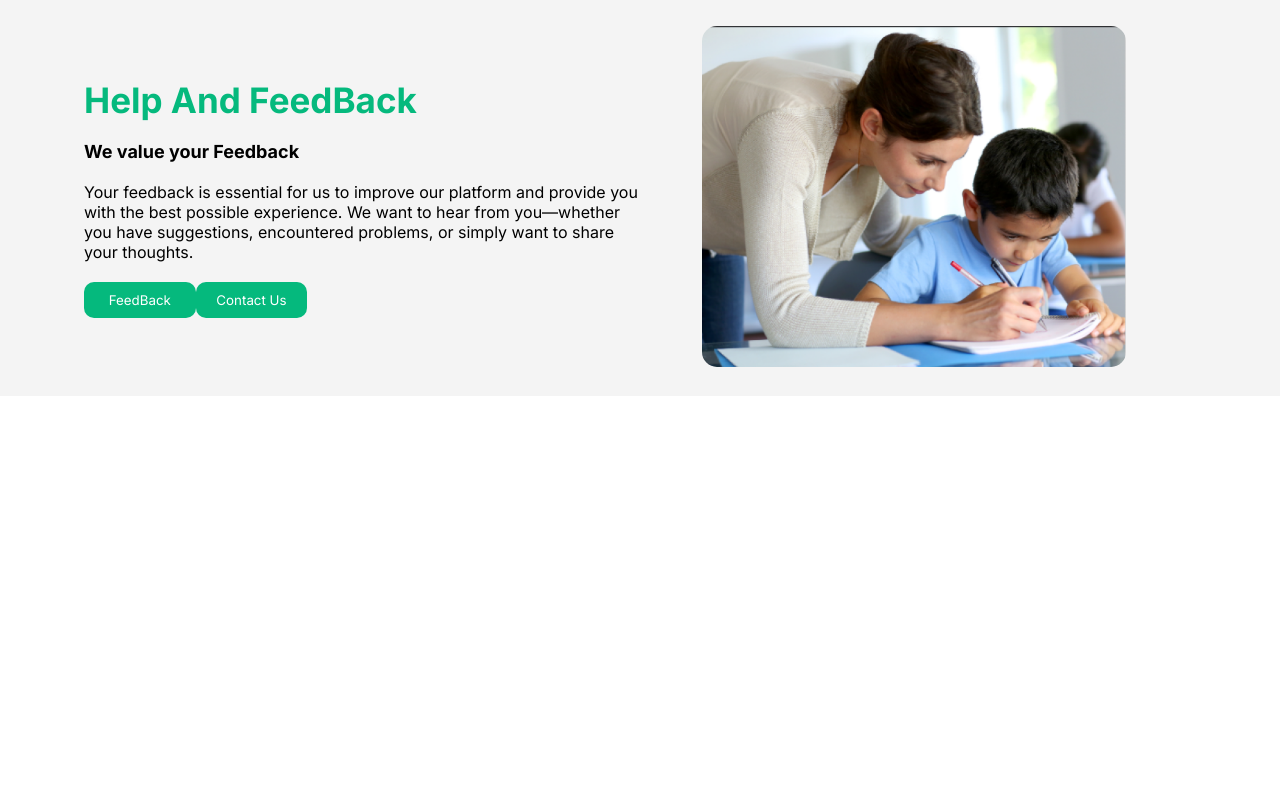
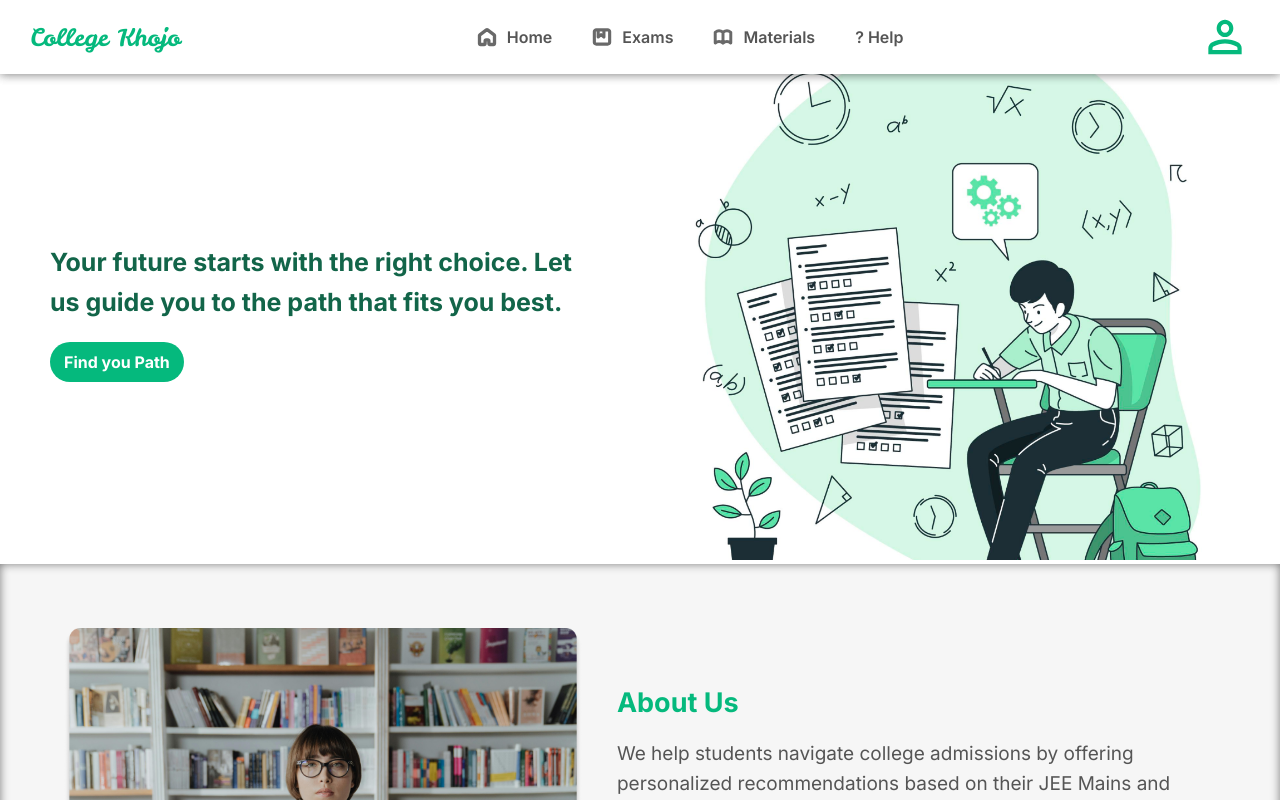
Before and after one commit to ajayverma2611/college-Khojoo, a React (Create React App) app in the folder client/: page / in a window 1280 px wide. Shown: the top 800 px of the page. Built offline with nearby package versions, Linux system fonts and the light colour scheme.

Commit message:
Routing updated

```diff
--- a/client/src/App.js
+++ b/client/src/App.js
@@ -1,17 +1,33 @@
-import { BrowserRouter, Routes, Route } from 'react-router-dom';
+import { BrowserRouter, Routes, Route, useLocation } from 'react-router-dom';
 import './App.css';
 import FeedBack from './Presentation/Pages/FeedBack';
 import Home from './Presentation/Pages/Home';
+import MockTestPage from './Presentation/Pages/MockTestPage';
+import Navbar from './Presentation/Components/Navbar';
+import InstructionPage from './Presentation/Pages/InstructionPage';
 
 function App() {
+  const location = useLocation();
+  const shownavbar = location.pathname !== "/signup" && location.pathname !== "/login";
   return (
-   <BrowserRouter>
-    <Routes>
-      <Route path="/" element={<FeedBack />} />
-      <Route path="/home" element={<Home />} />
-    </Routes>
-   </BrowserRouter>
+    <div>
+      {shownavbar && <Navbar />}
+      <Routes>
+        <Route path="/" element={<Home />} />
+        <Route path="/home" element={<Home />} />
+        <Route path="/helpandfeedback" element={<FeedBack />} />
+        <Route path="/tests" element={<MockTestPage />}/>
+        <Route path="/instructionpage" element={<InstructionPage />} />
+      </Routes>
+    </div>
   );
 }
+function AppWrapper(){
+  return(
+    <BrowserRouter>
+      <App/>
+    </BrowserRouter>
+  )
+}
 
-export default App;
+export default AppWrapper;
--- a/client/src/Presentation/Components/AvailableMocktests.js
+++ b/client/src/Presentation/Components/AvailableMocktests.js
@@ -1,5 +1,6 @@
 import "../Styles/AvailableMocktests.css";
 import { tests } from "../../Application/Services";
+import { Link } from "react-router-dom";
 const AvailableMocktests = () => {
   return (
     <div className="mocktestmaincontainer">
@@ -14,6 +15,7 @@ const AvailableMocktests = () => {
                     <h2 className="testName">{test}</h2>
                     <p className="badges">3 hours</p>
                     <p className="badges">300 Marks</p>
+                    <p className="startbtn">Start Test</p>
                   </div>
                   <p className = "noofques">No of Questions: 75 | Maths: 25 | Physics: 25 | Chemistry: 25</p>
                 </div>
--- a/client/src/Presentation/Components/Navbar.js
+++ b/client/src/Presentation/Components/Navbar.js
@@ -4,6 +4,7 @@ import home from '../Assests/navbar-icons/home.svg';
 import exam from '../Assests/navbar-icons/exams.svg';
 import materials from '../Assests/navbar-icons/materials.svg';
 import { useState, useRef, useEffect } from 'react';
+import { Link } from 'react-router-dom';
 
 const Navbar = () => {
     const [showDropdown, setShowDropdown] = useState(false);
@@ -41,18 +42,18 @@ const Navbar = () => {
                 </div>
                 <div className="nav-link">
                     <img src={home} alt="Home" />
-                    <a href="/home">Home</a>
+                    <Link to="/home">Home</Link>
                 </div>
                 <div className="nav-link">
                     <img src={exam} alt="Exams" />
-                    <a href="/#">Exams</a>
+                    <Link to="/tests">Exams</Link>
                 </div>
                 <div className="nav-link">
                     <img src={materials} alt="Materials" />
-                    <a href="/#">Materials</a>
+                    <Link to="/#">Materials</Link>
                 </div>
                 <div className="nav-link">
-                    <a href="/#">? Help</a>
+                    <Link to="/helpandfeedback">? Help</Link>
                 </div>
             </div>
 
@@ -70,18 +71,18 @@ const Navbar = () => {
             <div className="nav-links">
                 <div className="nav-link">
                     <img src={home} alt="Home" />
-                    <a href="/home">Home</a>
+                    <Link to="/home">Home</Link>
                 </div>
                 <div className="nav-link">
                     <img src={exam} alt="Exams" />
-                    <a href="/#">Exams</a>
+                    <Link to="/tests">Exams</Link>
                 </div>
                 <div className="nav-link">
                     <img src={materials} alt="Materials" />
-                    <a href="/#">Materials</a>
+                    <Link to="/#">Materials</Link>
                 </div>
                 <div className="nav-link">
-                    <a href="/#">? Help</a>
+                    <Link to="/helpandfeedback">? Help</Link>
                 </div>
             </div>
 
--- a/client/src/Presentation/Pages/FeedBack.js
+++ b/client/src/Presentation/Pages/FeedBack.js
@@ -1,8 +1,10 @@
 import HelpAndFeedBack from "../Components/HelpAndFeedBack"
+import FAQ from "../Components/FAQ"
 const FeedBack = () => {
   return (
     <div>
       <HelpAndFeedBack/>
+      <FAQ />
     </div>
   )
 }
--- a/client/src/Presentation/Pages/InstructionPage.js
+++ b/client/src/Presentation/Pages/InstructionPage.js
@@ -1,3 +1,4 @@
+import { Link } from "react-router-dom"
 import "../Styles/InstructionPage.css"
 const InstructionPage = () => {
   return (
@@ -11,7 +12,7 @@ const InstructionPage = () => {
         <p><span className="textFormatting">Total Duration:</span> 3 Hours</p>
         <p><span className="textFormatting">Total Number of Questions:</span> 75 (25 Questions each from Physics, Chemistry, and Mathematics)</p>
         <p><span className="textFormatting">Type of Questions:</span> Multiple Choice Questions (MCQs) and Numerical Type Questions</p>
-        <p><span className="textFormatting">Total Marks:</span> 360 (4 Marks for each correct answer, -1 Mark for each wrong answer in MCQs)</p>
+        <p><span className="textFormatting">Total Marks:</span> 300 (4 Marks for each correct answer, -1 Mark for each wrong answer in MCQs)</p>
         <p className="textFormatting" style={{textAlign: "center", marginTop: "10px", fontSize: "20px"}}>General Instructions</p>
         <p className="textFormatting" style={{marginTop: "10px"}}>1. Before Starting the Test:</p>
         <p>Ensure that you are in a quiet environment without distractions.</p>
@@ -55,8 +56,12 @@ const InstructionPage = () => {
         <p>Good luck, and we hope this mock test helps you prepare for your JEE Mains!</p>
       </div>
       <div className="InstructionBtns">
-        <button className="cancelBtn">Cancel</button>
-        <button className="startBtn">Start</button>
+        <Link to = "/tests">
+          <button className="cancelBtn">Cancel</button>
+        </Link>
+        <Link to="#">
+          <button className="startBtn">Start</button>
+        </Link>
       </div>
     </div>
   )
--- a/client/src/Presentation/Pages/MockTestPage.js
+++ b/client/src/Presentation/Pages/MockTestPage.js
@@ -0,0 +1,12 @@
+import React from 'react'
+import AvailableMocktests from '../Components/AvailableMocktests'
+
+const MockTestPage = () => {
+  return (
+    <div>
+      <AvailableMocktests />
+    </div>
+  )
+}
+
+export default MockTestPage
--- a/client/src/Presentation/Styles/AvailableMocktests.css
+++ b/client/src/Presentation/Styles/AvailableMocktests.css
@@ -1,11 +1,10 @@
 .mocktestmaincontainer{
-  padding: 0 6% 0 6%;
+  padding: 8% 6% 0 6%;
 }
 .mocktestHeading{
   color: #05B97D;
   font-size: 30px;
   text-align: center;
-  margin-top: 40px;
   margin-bottom: 20px;
 }
 .showtests{
@@ -14,13 +13,24 @@
   gap: 35px;
   margin-bottom: 5%;
 }
+.startbtn{
+  display: flex;
+  gap:10px;
+  background-color: #059BB9;
+  border-radius: 10px;
+  font-size: 13px;
+  color: #ffffff;
+  justify-content: center;
+  width: fit-content;
+  padding: 5px;
+}
 .testContainer{
   background-color: #ffffff;
   cursor: pointer;
   border-radius: 10px;
   box-shadow: 0 5px 10px rgba(0, 0, 0, 0.1);
   padding: 20px;
-  width: 43%;
+  width: 44%;
 }
 .testContainer:hover{
   background-color: #f5f5f5;
--- a/client/src/Presentation/Styles/HelpAndFeedBack.css
+++ b/client/src/Presentation/Styles/HelpAndFeedBack.css
@@ -5,7 +5,7 @@
     background-color: #f4f4f4;
     justify-content: center;
     align-items: center;
-    padding: 2% 1% 2% 5%;
+    padding: 8% 1% 2% 5%;
   }
   .feedbackHeading{
     font-size: 35px;
--- a/client/src/Presentation/Styles/InstructionPage.css
+++ b/client/src/Presentation/Styles/InstructionPage.css
@@ -1,6 +1,6 @@
 .InstructionPage{
   height: 100vh;
-  padding: 0 5% 0 5%;
+  padding: 6% 5% 0 5%;
 }
 
 .InstructionHeading{
--- a/client/src/index.js
+++ b/client/src/index.js
@@ -1,10 +1,10 @@
 import React from 'react';
 import ReactDOM from 'react-dom/client';
-import App from './App';
+import AppWrapper from './App';
 
 const root = ReactDOM.createRoot(document.getElementById('root'));
 root.render(
   <React.StrictMode>
-    <App />
+    <AppWrapper />
   </React.StrictMode>
 );
```
